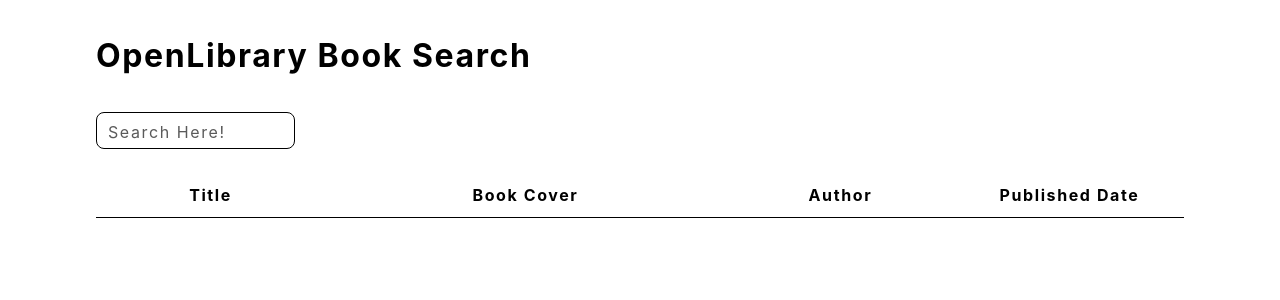
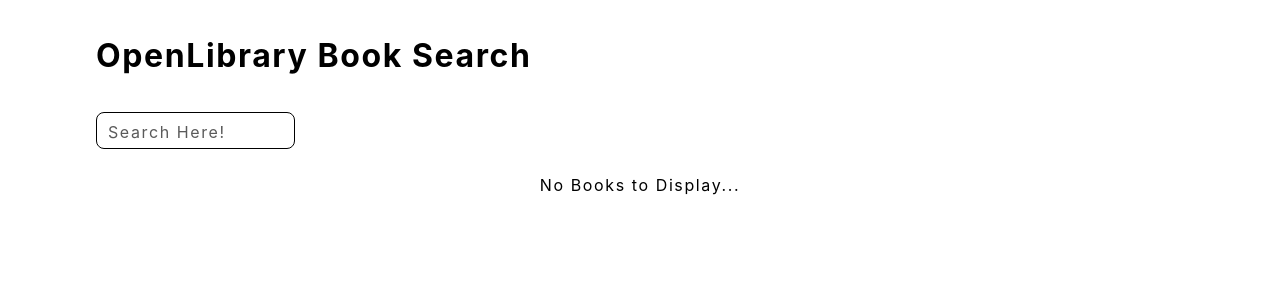
Before and after one commit to ChrisElyod/chrisdoyle-openapi-search, a Next.js app: page / in a window 1280 px wide. Shown: the top 300 px of the page. Built offline with nearby package versions, Linux system fonts and the light colour scheme.

Commit message:
Adding changes for column sorting and debounce search

```diff
--- a/components/book-table/book-table.js
+++ b/components/book-table/book-table.js
@@ -5,8 +5,39 @@
   const [books, setBooks] = useState([]);
   const [currentSort, setCurrentSort] = useState({ column: '', direction: '' });
 
+  const getSortIcon = (columnToSort) => {
+    if (columnToSort === currentSort.column && currentSort.direction === "asc") {
+      return <>&#9650;</>
+    } else if (columnToSort === currentSort.column && currentSort.direction === "desc") {
+      return <>&#9660;</>
+    }
+    return;
+  }
+
   useEffect(() => {
-    if (!query) return;
+    const booksToUpdate = [...books];
+    booksToUpdate.sort((f,s) => {
+      switch(currentSort.direction) {
+        case "asc":
+          if (f[currentSort.column] < s[currentSort.column]) return -1;
+          if (f[currentSort.column] > s[currentSort.column]) return 1;
+          return 0;
+        case "desc":
+          if (f[currentSort.column] > s[currentSort.column]) return -1;
+          if (f[currentSort.column] < s[currentSort.column]) return 1;
+          return 0;
+        default:
+          break;
+      }
+    })
+    setBooks(booksToUpdate);
+  }, [currentSort])
+
+  useEffect(() => {
+    if (!query) {
+      setBooks([]);
+      return;
+    }
     fetch(`https://openlibrary.org/search.json?q=${query}&fields=author_name,title,cover_i,first_publish_year`)
       .then((res) => {
         if (res.ok) {
@@ -14,30 +45,47 @@
         }
         throw res;
       }).then(data => {
-        console.log(data.docs)
         setBooks(data.docs);
       }).catch(err => console.error(err));
   }, [query]);
 
+  if (!books.length) {
+    return <p className={styles["fea-no-books"]}>No Books to Display...</p>;
+  }
+
   return (
-    <table className={styles["book-table"]} cellSpacing={0}>
+    <table className={styles["fea-book-table"]} cellSpacing={0}>
       <colgroup>
         <col span="1" style={{ width: "20%" }} />
-        <col span="1" style={{ width: "35%" }} />
+        <col span="1" style={{ width: "30%" }} />
         <col span="1" style={{ width: "20%" }} />
-        <col span="1" style={{ width: "20%" }} />
+        <col span="1" style={{ width: "25%" }} />
       </colgroup>
       <thead>
         <tr>
-          <th>Title</th>
+          <th
+            onClick={() => setCurrentSort({
+              column: 'title',
+              direction: currentSort.column === 'title' && currentSort.direction === "asc" ? "desc" : "asc"
+            })}
+          >
+            Title {getSortIcon('title')}
+          </th>
           <th>Book Cover</th>
           <th>Author</th>
-          <th>Published Date</th>
+          <th
+            onClick={() => setCurrentSort({
+              column: 'first_publish_year',
+              direction: currentSort.column === 'first_publish_year' && currentSort.direction === "asc" ? "desc" : "asc"
+            })}
+          >
+            Published Date {getSortIcon('first_publish_year')}
+          </th>
         </tr>
       </thead>
       <tbody>
-        {books && books.map((book) =>
-          <tr key={book.author_name + book.first_publish_year}>
+        {books && books.map((book, index) =>
+          <tr key={index + (book.author_name || "")}>
             <td
               style={{ borderBottom: 'black solid 1px', textAlign: "center", paddingTop: "1em", paddingBottom: "1em" }}
               tabIndex={0}
@@ -57,7 +105,7 @@
               style={{ borderBottom: 'black solid 1px', textAlign: "center", paddingTop: "1em", paddingBottom: "1em" }}
               tabIndex={0}
             >
-              {book.author_name}
+              {book.author_name || "Not Available..."}
             </td>
             <td
               style={{ borderBottom: 'black solid 1px', textAlign: "center", paddingTop: "1em", paddingBottom: "1em" }}
--- a/components/book-table/book-table.module.scss
+++ b/components/book-table/book-table.module.scss
@@ -1,6 +1,8 @@
-.book-table {
+.fea-book-table {
   table-layout: fixed;
-  width: 100%;
+  width: 65%;
+  margin-right: auto;
+  margin-left: auto;
   th {
     border-bottom: black solid 1px;
     padding-top: 10px;
@@ -14,11 +16,16 @@
   }
 
   @media only screen and (max-width: 768px) {
+    width: 100%;
     th {
       padding-top: 5px;
       padding-bottom: 5px;
       padding-left: .5em;
       padding-right: .5em;
+      text-overflow: ellipsis;
+      overflow: hidden;
+      -webkit-line-clamp: 1; /* number of lines to show */
+           line-clamp: 1;
     }
 
     & tbody > tr > td > img {
@@ -33,3 +40,9 @@
     }
   }
 }
+
+.fea-no-books {
+  margin-right: auto;
+  margin-left: auto;
+  width: fit-content;
+}
--- a/components/input/input.js
+++ b/components/input/input.js
@@ -1,7 +1,15 @@
-import React from 'react';
+import React, { useCallback, useRef } from 'react';
 import styles from './input.module.scss';
+import _ from 'lodash';
 
 const Input = ({ onChange, label, style }) => {
+  const delayedQuery = useRef(_.debounce(q => onChange(q), 500)).current;
+  // const onChangeDebounce = (event) => _.debounce(() => console.log(event), 500);
+
+  const handleChange = (event) => {
+    delayedQuery(event);
+  }
+
   return (
     <div className={styles["fea-input-wrapper"]} style={style}>
       <input
@@ -9,7 +17,7 @@
         name="bookSearch"
         placeholder={ label }
         id="bookSearch"
-        onChange={onChange}
+        onChange={handleChange}
         type="text"
         tabIndex="0"
       />
--- a/components/input/input.module.scss
+++ b/components/input/input.module.scss
@@ -40,9 +40,5 @@
     top: 0.5em;
     transition-duration: 250ms;
     cursor: text;
-
-    @media (max-width: 768px) {
-      top: .5em;
-    }
   }
 }
--- a/package.json
+++ b/package.json
@@ -9,6 +9,7 @@
     "lint": "next lint"
   },
   "dependencies": {
+    "lodash": "^4.17.21",
     "next": "12.0.8",
     "react": "17.0.2",
     "react-dom": "17.0.2",
--- a/styles/index.module.scss
+++ b/styles/index.module.scss
@@ -6,10 +6,14 @@
     font-size: 2em;
     font-weight: 700;
     width: 100%;
+
+    @media (max-width: 768px) {
+      font-size: 1.7em;
+    }
   }
 
   @media (max-width: 768px) {
-    margin-left: 3rem;
-    margin-right: 3rem;
+    margin-left: 1.5em;
+    margin-right: 1.5em;
   }
 }
```
Also changed, not shown: 1 other file (tests, documents, lock files or other folders).
